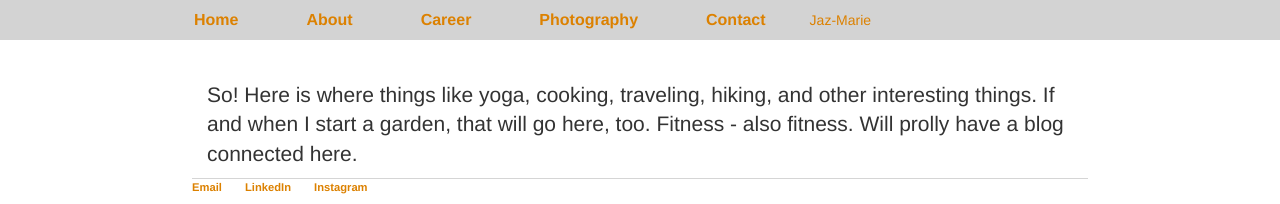
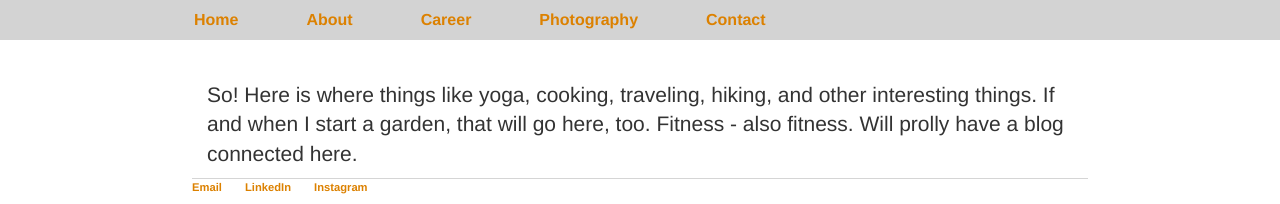
Before and after one commit to itsonlyjaz/itsonlyjaz.github.io, a Jekyll site: the page built from lifestyle/index.html, in a window 1280 px wide. Shown: the top 204 px of the page. Built offline with Jekyll 4.4.1, drawn with Linux system fonts in a browser that asks for light colours.

Commit message:
Update default.html

```diff
--- a/_layouts/default.html
+++ b/_layouts/default.html
@@ -14,7 +14,7 @@
 		<body>
 			<nav class="fixed-nav-bar">
 				<div id="menu" class="menu">
-				<a class="sitename" href="http://www.jaz-marie.com">Jaz-Marie</a>
+
 	    		<ul class="menu-items">
 	        		<li><a href="/">Home</a></li>
 				<li><a href="/about">About</a></li>
```
